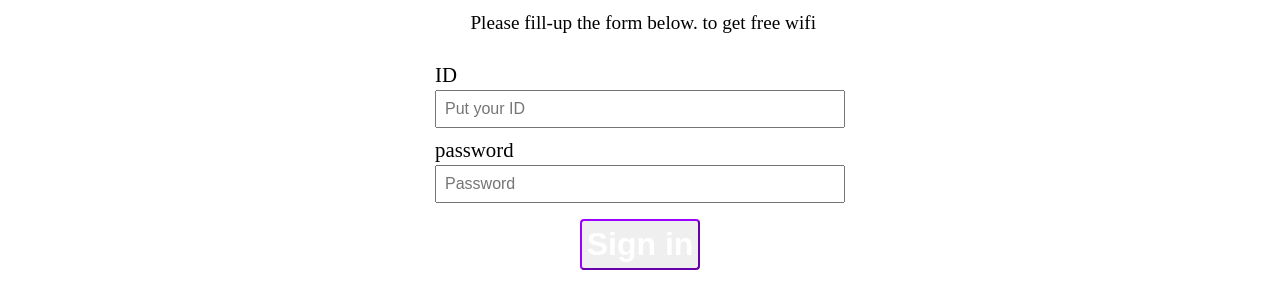
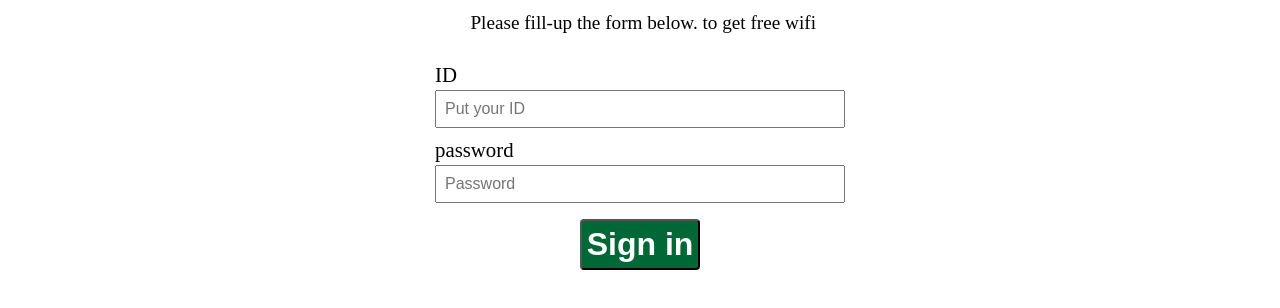
Before and after one commit to Hamad6909/QuishingDemo, a website: page src/index.html in a window 1280 px wide. Shown: the part 64-372 px from the top of the page. Drawn offline with Linux system fonts and the light colour scheme.

Commit message:
Update index.css

```diff
--- a/src/index.css
+++ b/src/index.css
@@ -46,8 +46,8 @@ button {
     margin: 1rem auto;
     padding: 5px;
     border-radius: 4px;
-    border-color: #9a00ff;
-    background-color: #FFFFF;
+    border-color: #FFFFF;
+    background-color: #006837;
     color: #FFFFFF;
     font-weight: 600;
     font-size: 2rem;
```
